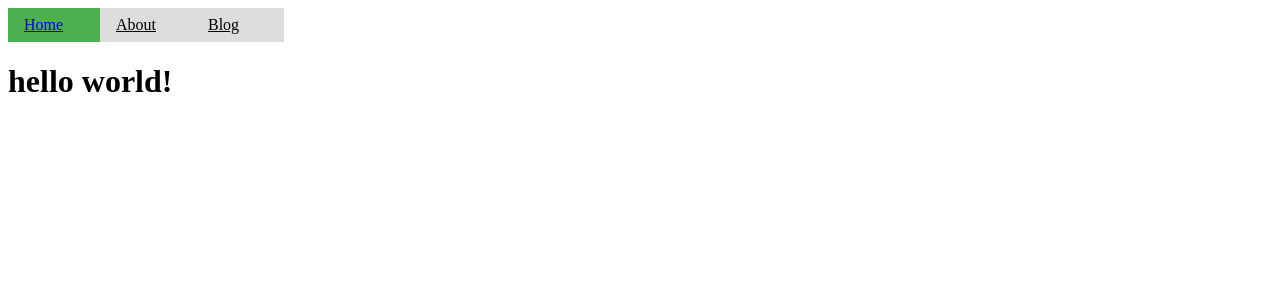
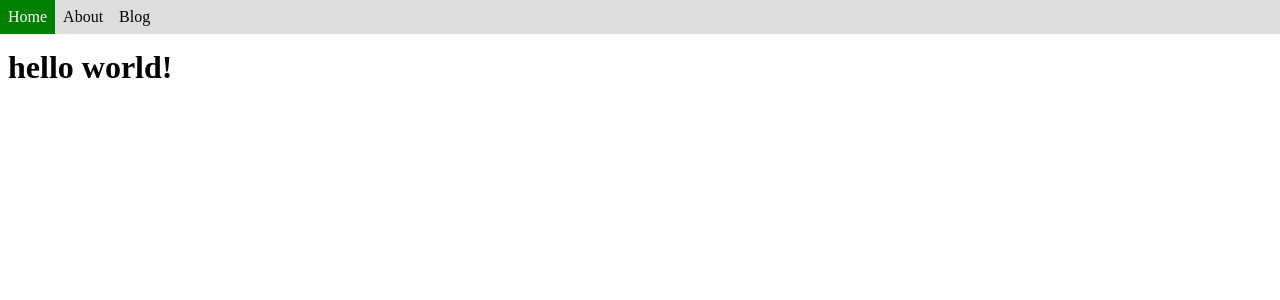
Before and after one commit to Pardoxa/Homepage, a Jekyll site: the page built from index.html, in a window 1280 px wide. Shown: the top 300 px of the page. Built offline with Jekyll 4.4.1, drawn with Linux system fonts in a browser that asks for light colours.

Commit message:
Fixed navigation bar

```diff
--- a/_includes/navigation.html
+++ b/_includes/navigation.html
@@ -1,7 +1,9 @@
 <nav>
+  <div class="navigationHeader">
   <ul>
   {% for item in site.data.navigation %}
-    <li><a href="{{ item.link }}" {% if page.url == item.link %}class="current"{%  else %} class="ncurrent"{%endif %}>{{ item.name }}</a></li>
+      <li> <a href="{{ item.link }}"  {% if page.url == item.link %}class="current"{%endif %}> {{ item.name }} </a> </li>
   {% endfor %}
   </ul>
+  </div>
 </nav>
--- a/_sass/main.scss
+++ b/_sass/main.scss
@@ -1,13 +1,25 @@
-.current {
 
-  background-color: #4CAF50;
-  padding: 8px 16px;
-  width: 60px;
+.current{
+  color: white;
+  background-color: green;
 }
-.ncurrent{
+
+
+.HeaderTextClass{
   color: black;
   padding: 8px 16px;
   width: 60px;
   margin-left: 0px;
+  text-decoration: none;
+}
+
+
+.navigationHeader {
+  position:fixed;
+	left:0;
+	top:0;
   background-color: #dddddd;
+  width: 100%;
+  color: black;
+  text-decoration: none;
 }
--- a/assets/css/styles.scss
+++ b/assets/css/styles.scss
@@ -19,6 +19,11 @@ li a {
   padding: 8px;
 }
 
-navigationElement{
+a{
+  text-decoration: none;
+  color:inherit;
+}
 
+body{
+  padding-top: 20px;
 }
```
